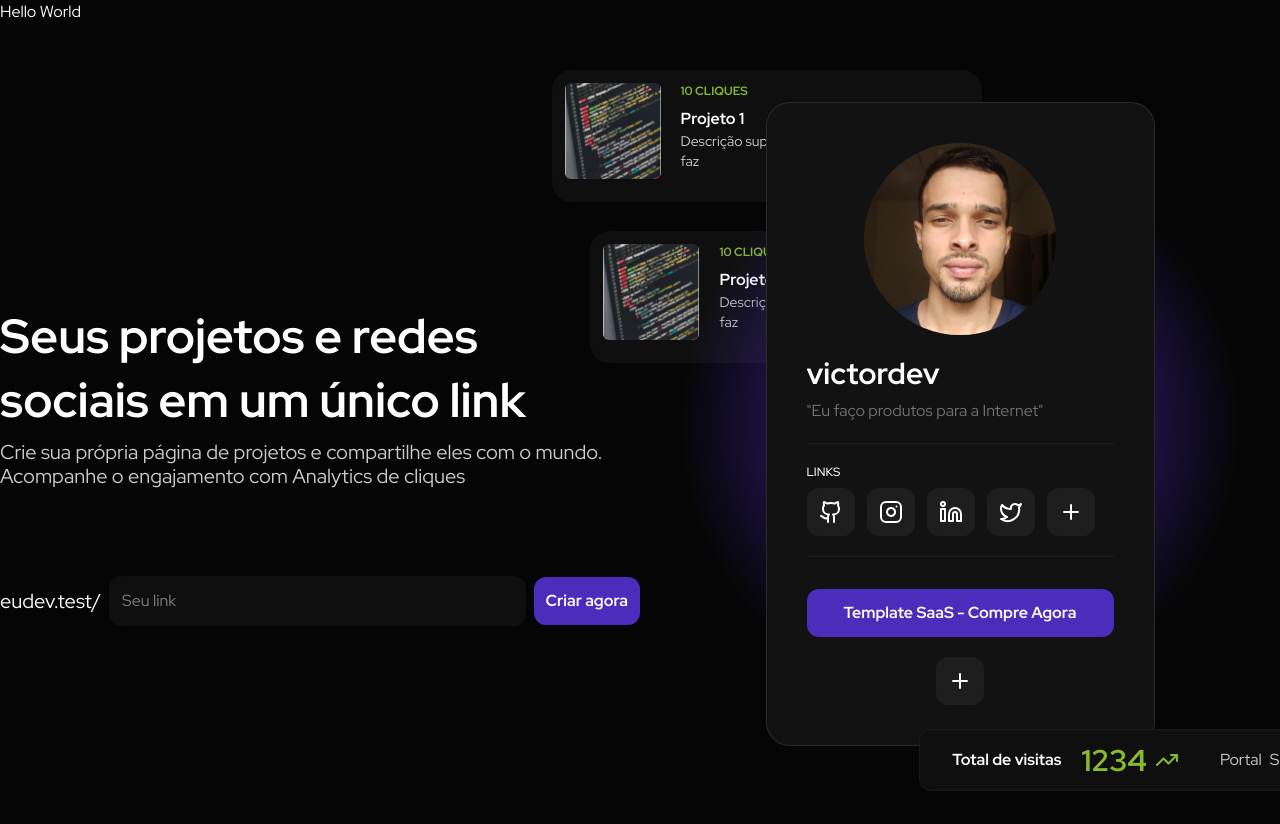
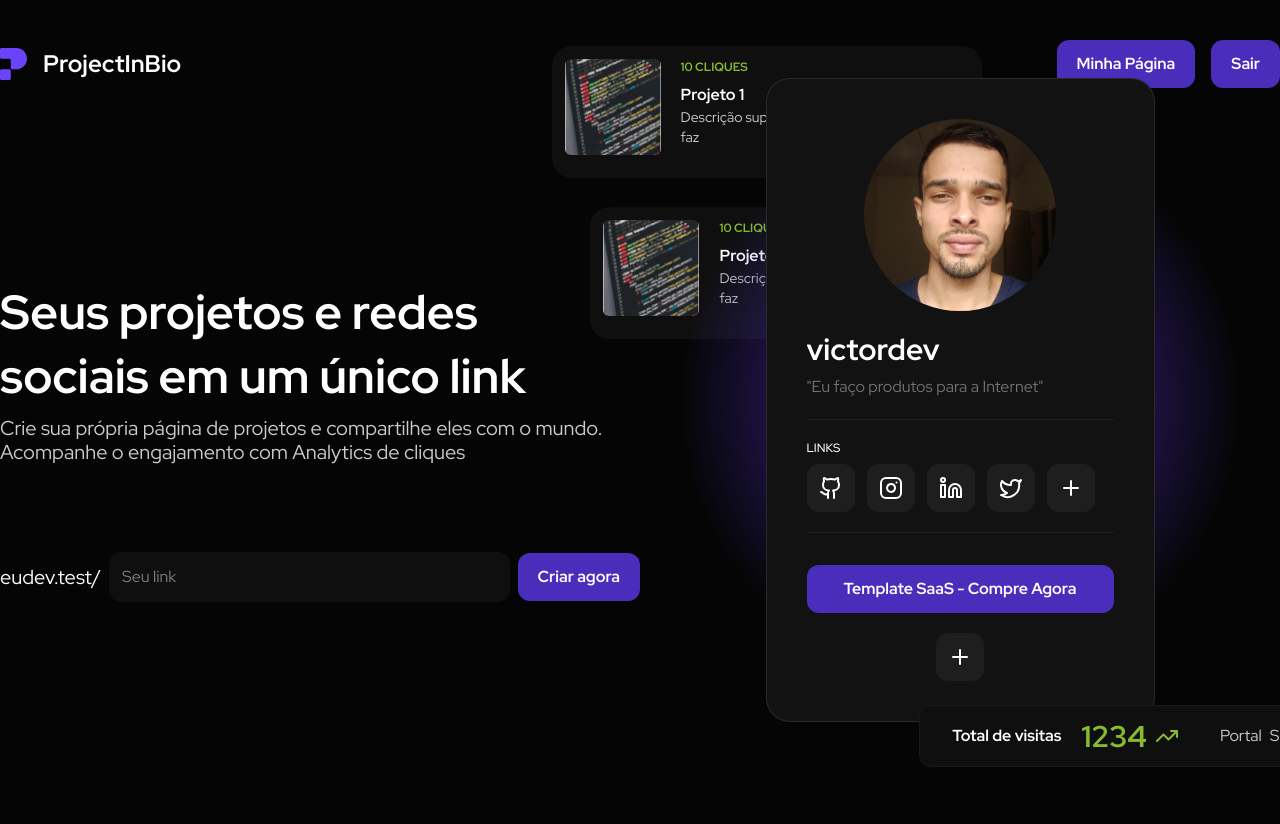
Before and after one commit to victordev13/curso-microsaas, a Next.js app: page / in a window 1280 px wide. Shown: the top 824 px of the page. After the commit the page ends 800 px from the top, so only its background shows below. Built offline with nearby package versions, Linux system fonts and the light colour scheme.

Commit message:
feat: header

```diff
--- a/src/app/components/landing-page/header.tsx
+++ b/src/app/components/landing-page/header.tsx
@@ -1,3 +1,17 @@
+/* eslint-disable @next/next/no-img-element */
+import { Button } from '../ui/button'
+
 export function Header() {
-  return <div></div>
+  return (
+    <div className="absolute top-0 left-0 right-0 max-w-7xl mx-auto flex items-center justify-between py-10">
+      <div className="flex items-center gap-4">
+        <img src="/logo.svg" alt="ProjectInBio Logo" />
+        <h3 className="text-white text-2xl font-bold">ProjectInBio</h3>
+      </div>
+      <div className="flex items-center gap-4">
+        <Button>Minha Página</Button>
+        <Button>Sair</Button>
+      </div>
+    </div>
+  )
 }
--- a/src/app/components/ui/button.tsx
+++ b/src/app/components/ui/button.tsx
@@ -18,7 +18,7 @@
     <button
       {...props}
       className={mergeClasses(
-        'p-3 text-white rounded-xl font-bold whitespace-nowrap hover:opacity-95 disabled:opacity-70',
+        'py-3 px-5 text-white rounded-xl font-bold whitespace-nowrap hover:opacity-95 disabled:opacity-70',
         variantStyles[variant],
         props.className,
       )}
--- a/src/app/page.tsx
+++ b/src/app/page.tsx
@@ -7,7 +7,6 @@
 export default function Home() {
   return (
     <div className="max-w-7xl mx-auto">
-      <div className="text-white">Hello World</div>
       <Header />
       <Hero />
       <VideoExplanation />
```
